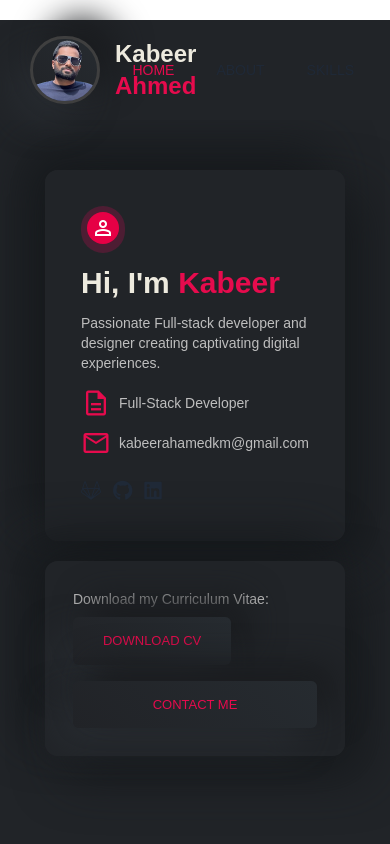
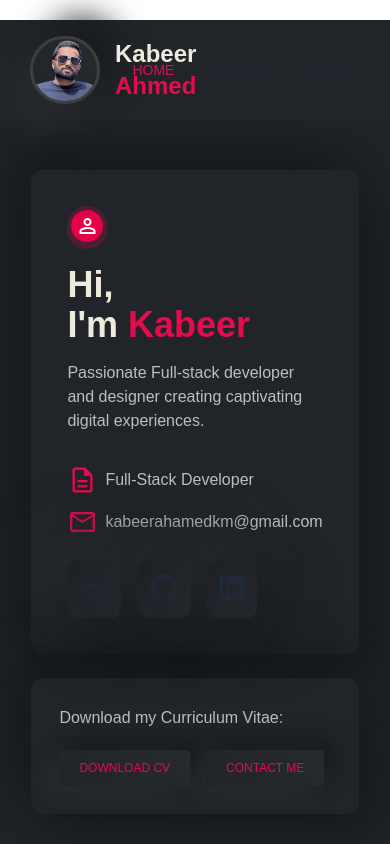
Before and after one commit to KabeerAhamedMJI/kabeerahamed, a React (Vite) app: page / in a window 390 px wide. Shown: the top 844 px of the page. Built offline with nearby package versions, Linux system fonts and the light colour scheme.

Commit message:
Updated about page

```diff
--- a/src/components/about.jsx
+++ b/src/components/about.jsx
@@ -6,50 +6,60 @@ const about = () => {
 
     return (
         <section>
-            <div className='containers flex flex-col lg:flex-row justify-center items-center gap-4 lg:gap-8 px-4 md:px-6'>
-                <div className='transition  lg:w-2/5'>
+            <div className='containers flex flex-row justify-center items-center gap-8 '>
+                <div className='transition'>
                     <div className='abouts2'>
-                        <div className="inline-block rounded-full p-1.5 md:p-2.5" style={{ backgroundColor: 'rgba(255, 1, 95, 0.2)' }}>
-                            <span className="material-symbols-outlined text-white bg-[#e60045] rounded-full p-1 md:p-1.5">
+                        <div className="inline-block rounded-full p-1 sm:p-1.5 md:p-2 lg:p-2.5 xl:p-3" style={{ backgroundColor: 'rgba(255, 1, 95, 0.2)' }}>
+                            <span className="material-symbols-outlined text-white bg-[#e60045] rounded-full p-1 sm:p-0.5 md:p-1 lg:p-1.5 xl:p-2 ">
                                 person
                             </span>
                         </div>
-                        <h2 className='pt-3 text-[#EDEADE] text-3xl md:text-4xl font-semibold'>
-                            Hi, I'm <span style={{ color: '#e60b4d', fontWeight: '700' }}>Kabeer</span>
+                        <h2 className="pt-4 text-[#EDEADE] text-4xl sm:text-5xl font-semibold">
+                            Hi,
+                            <br className="block sm:hidden" />
+                            <span className="sm:whitespace-nowrap">
+                                I'm <span style={{ color: '#e60b4d', fontWeight: '700' }}>Kabeer</span>
+                            </span>
                         </h2>
-                        <p className='pt-3 text-[#BEBEBE] text-sm md:text-base'>Passionate Full-stack developer and designer creating captivating digital experiences.</p>
-                        <div className='flex flex-col gap-1 pt-4'>
-                            <div className='flex items-center gap-2'>
-                                <span id='aboutIcon' className="material-symbols-outlined text-lg">
+                        <p className='pt-4 text-[#BEBEBE]'>Passionate Full-stack developer and designer creating captivating digital experiences.</p>
+                        <div className='flex flex-col gap-1 pt-6'>
+                            <div className='flex flex-row items-center gap-2 pt-2'>
+                                <span id='aboutIcon' className="material-symbols-outlined">
                                     description
                                 </span>
-                                <span className='text-[#BEBEBE] text-sm'>Full-Stack Developer</span>
+                                <span className='text-[#BEBEBE]'>Full-Stack Developer</span>
                             </div>
-                            <div className='flex items-center gap-2 pt-2'>
-                                <span id='aboutIcon' className="material-symbols-outlined text-lg">
+                            <div className='flex flex-row items-center gap-2 pt-2'>
+                                <span id='aboutIcon' className="material-symbols-outlined">
                                     mail
                                 </span>
-                                <span className='text-[#BEBEBE] text-sm'>kabeerahamedkm@gmail.com</span>
+                                <span className='text-[#BEBEBE]'>kabeerahamedkm@gmail.com</span>
                             </div>
-                            <div className='flex gap-3 mt-4'>
-                                <a href="https://gitlab.com/kabeerahamedkm"><i className="fa-brands fa-gitlab text-xl"></i></a>
-                                <a href="https://github.com/KabeerAhamedMJI"><i className="fa-brands fa-github text-xl"></i></a>
-                                <a href="https://www.linkedin.com/in/kabeer-ahamed-km/"><i className="fa-brands fa-linkedin text-xl"></i></a>
+                            <div className='flex flex-row gap-4 mt-5'>
+                                <div className='socialIcon'>
+                                    <a href="https://gitlab.com/kabeerahamedkm"><i class="fa-brands fa-gitlab"></i></a>
+                                </div>
+                                <div className='socialIcon'>
+                                    <a href="https://github.com/KabeerAhamedMJI"><i class="fa-brands fa-github"></i></a>
+                                </div>
+                                <div className='socialIcon'>
+                                    <a href="https://www.linkedin.com/in/kabeer-ahamed-km/"><i class="fa-brands fa-linkedin"></i></a>
+                                </div>
                             </div>
                         </div>
                     </div>
-                    <div className='abouts3 flex flex-col mt-5'>
-                        <h2 className='text-[#BEBEBE] text-sm mb-2'>Download my Curriculum Vitae:</h2>
-                        <div className='flex flex-col sm:flex-row gap-4'>
+                    <div className='abouts3 flex flex-col mt-6'>
+                        <h2 className='text-[#BEBEBE] mb-1'>Download my Curriculum Vitae:</h2>
+                        <div className="flex flex-row sm:flex-row items-center gap-4 sm:gap-8 pt-4">
                             <a href={myCv} download={cvName}>
-                                <button className="CallButton">DOWNLOAD CV</button>
+                                <button className="CallButton text-xs md:text-base">DOWNLOAD CV</button>
                             </a>
-                            <button className="CallButton">CONTACT ME</button>
+                            <button className="CallButton text-xs md:text-base">CONTACT ME</button>
                         </div>
                     </div>
                 </div>
-                <div className='abouts hidden md:flex justify-center mt-6 lg:mt-0'>
-                    <img className='w-full max-w-xs md:max-w-sm lg:max-w-md' src="https://images.deepai.org/art-image/71a9f2b4bcba490d8a58d1864ad182eb/a-web-developer-sitting-infront-of-laptop-at-_wPXFJo4.jpg" alt="Kabeer Ahamed" />
+                <div className='abouts hidden lg:flex w-3/6'>
+                    <img className='image-1' src="https://images.deepai.org/art-image/71a9f2b4bcba490d8a58d1864ad182eb/a-web-developer-sitting-infront-of-laptop-at-_wPXFJo4.jpg" alt="Kabeer Ahamed" />
                 </div>
             </div>
         </section>
--- a/src/components/header.jsx
+++ b/src/components/header.jsx
@@ -37,7 +37,7 @@ const Header = () => {
             <h2 className="text-[#EDEADE] text-2xl font-bold">Kabeer <span className="text-[#e60b4d] text-2xl font-bold">Ahmed</span></h2>
           </a>
         </div>
-        <ul className="">
+        <ul className="hidden lg:flex">
           <li>
             <a href='#' onClick={() => menuClick('home')} className={activeSection === 'home' ? 'active' : ''}>HOME</a>
           </li>
--- a/src/index.css
+++ b/src/index.css
@@ -182,7 +182,6 @@ ul li a:hover {
   color: #e60b4d;
   text-decoration: none;
   font-weight: lighter;
-  font-size: 13px;
   border-radius: 6px;
   transition: transform 0.3s ease, color 0.3s ease, box-shadow 0.3s ease;
 }
@@ -437,21 +436,18 @@ text-align: left;
 }
 
 
-
-/* Centering container */
 .center-container {
     display: flex;
 margin: auto;
 padding-top: 10px;
 }
 
-/* Adjusted styles for a smaller button */
 .Btn-Container {
     display: flex;
-    width: 120px; /* Reduced width */
+    width: 120px;
     height: fit-content;
     background-color: #1d2129;
-    border-radius: 30px; /* Adjusted border-radius */
+    border-radius: 30px;
     box-shadow: 0px 5px 10px #202020;
     justify-content: space-between;
     align-items: center;
@@ -460,18 +456,18 @@ padding-top: 10px;
 }
 
 .icon-Container {
-    width: 30px; /* Reduced width */
-    height: 30px; /* Reduced height */
+    width: 30px;
+    height: 30px;
     background-color: #ffffff;
     display: flex;
     align-items: center;
     justify-content: center;
     border-radius: 50%;
-    border: 2px solid #1d2129; /* Adjusted border size */
+    border: 2px solid #1d2129;
 }
 
 .text {
-    width: calc(90px - 15px); /* Adjusted width */
+    width: calc(90px - 15px);
     height: 100%;
     display: flex;
     align-items: center;
@@ -500,3 +496,12 @@ padding-top: 10px;
         margin-left: 10px;
     }
 }
+
+@media (max-width: 640px) {
+  .CallButton {
+    padding: 10px 20px;
+    font-size: 12px;
+    box-shadow: 10px -10px 20px #1a1c1f, -10px 10px 20px #282c31;
+    border-radius: 4px;
+  }
+}
```
